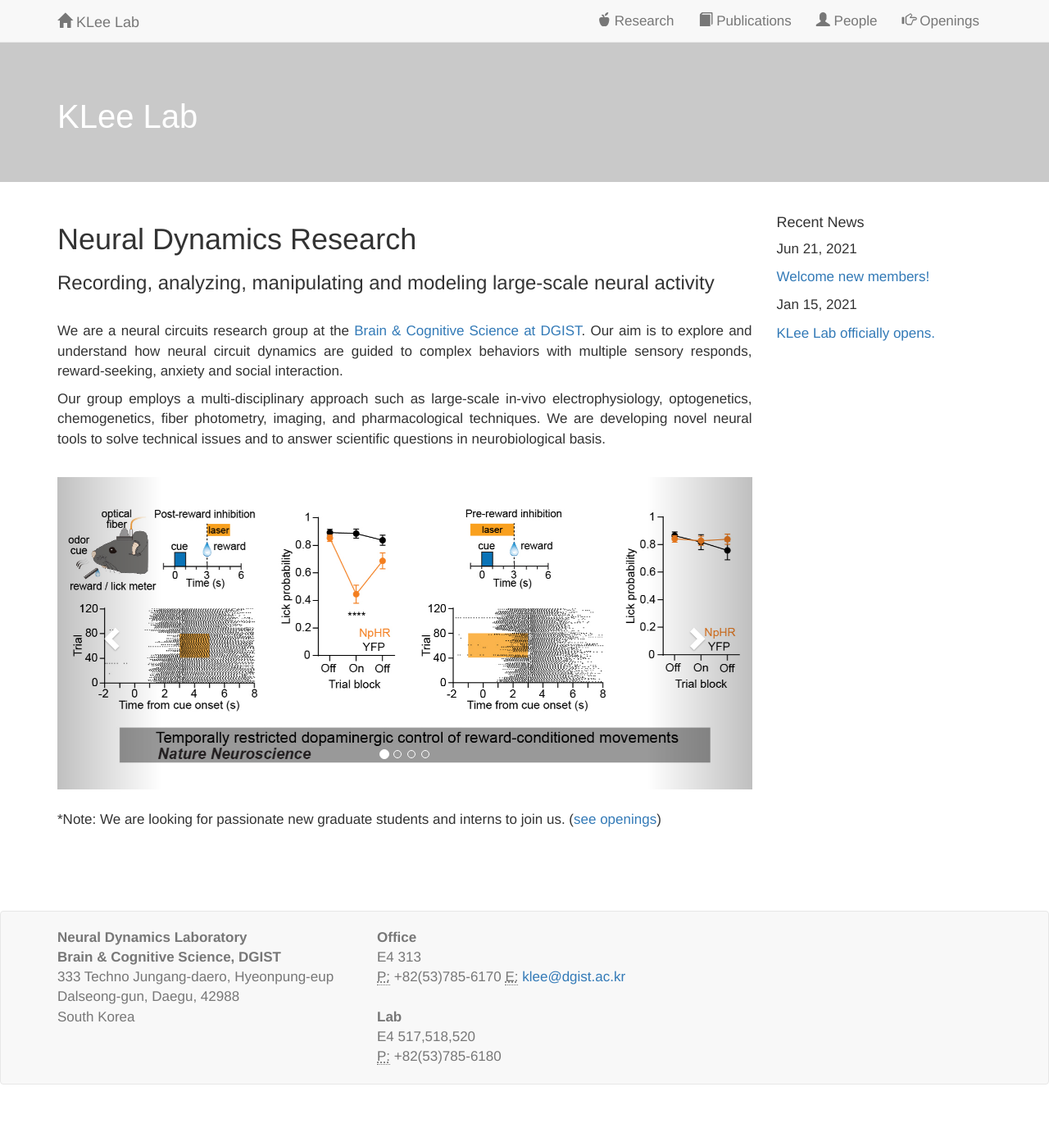
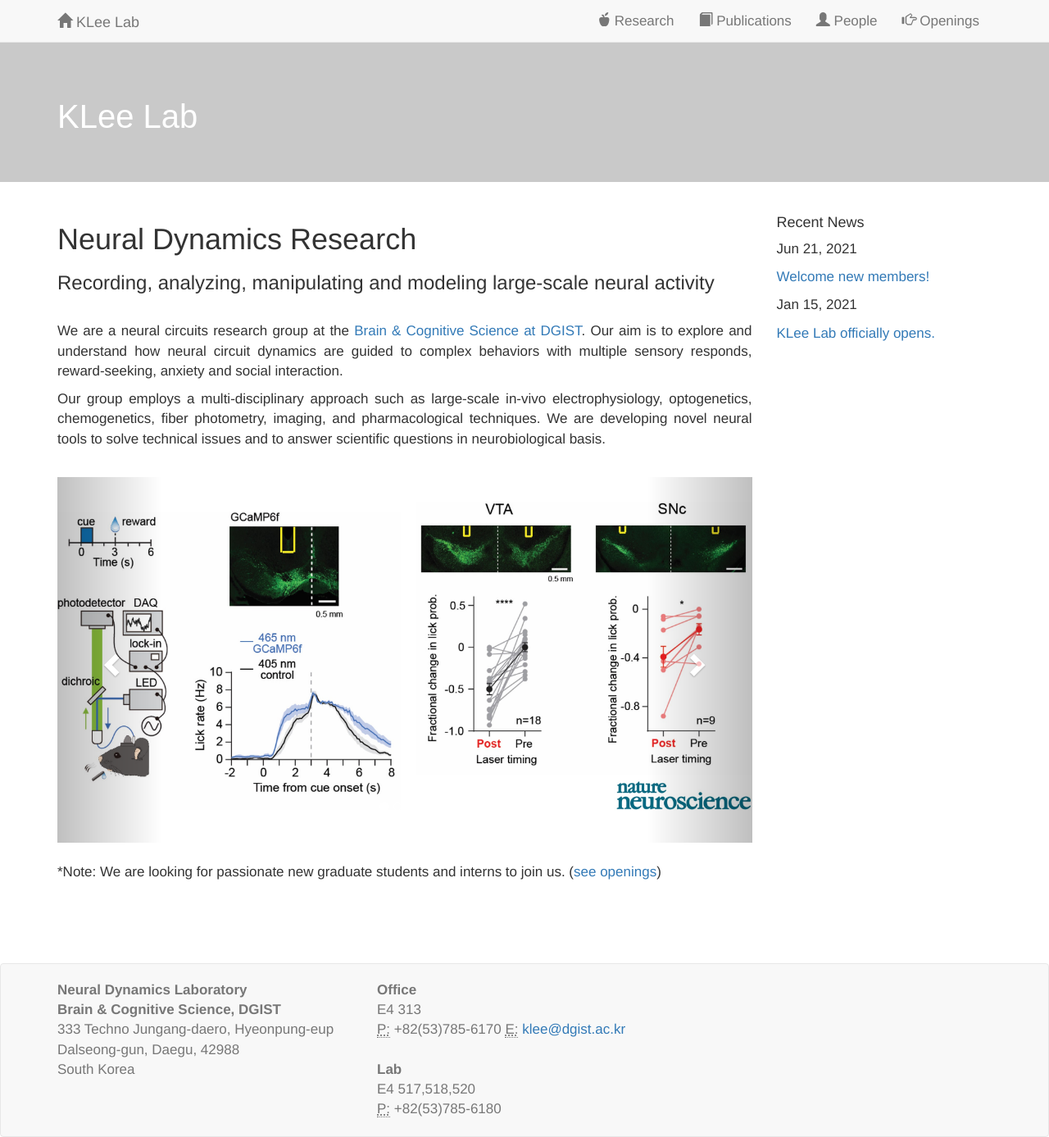
Before and after one commit to kleelab/kleelab.github.io, a Jekyll site: the page built from index.html, in a window 1280 px wide. Shown: the whole page at 82% size. Built offline with Jekyll 4.4.1, drawn with Linux system fonts in a browser that asks for light colours; nearby versions of some CDN libraries; a style sheet for code colours, icons or effects is not loaded; before the commit the page ends 1323 px from its top, so only the background shows below that.

Commit message:
Update index.html

```diff
--- a/index.html
+++ b/index.html
@@ -34,16 +34,16 @@ layout: home
     <div class="carousel-inner" markdown="0">
 
         <div class="item active">
-            <img src="{{ site.url }}{{ site.baseurl }}/images/slide1.jpg" alt="Slide 1" />
+            <img src="{{ site.url }}{{ site.baseurl }}/images/nature.jpg" alt="Slide 1" />
         </div>
         <div class="item">
-            <img src="{{ site.url }}{{ site.baseurl }}/images/slide2.jpg" alt="Slide 2" />
+            <img src="{{ site.url }}{{ site.baseurl }}/images/neuron.jpg" alt="Slide 2" />
         </div>
         <div class="item">
-            <img src="{{ site.url }}{{ site.baseurl }}/images/slide3.jpg" alt="Slide 3" />
+            <img src="{{ site.url }}{{ site.baseurl }}/images/lab.jpg" alt="Slide 3" />
         </div>
         <div class="item">
-            <img src="{{ site.url }}{{ site.baseurl }}/images/slide4.jpg" alt="Slide 4" />
+            <img src="{{ site.url }}{{ site.baseurl }}/images/recruiting.jpg" alt="Slide 4" />
         </div>
     </div>
     <a class="left carousel-control" href="#carousel" role="button" data-slide="prev">
```
